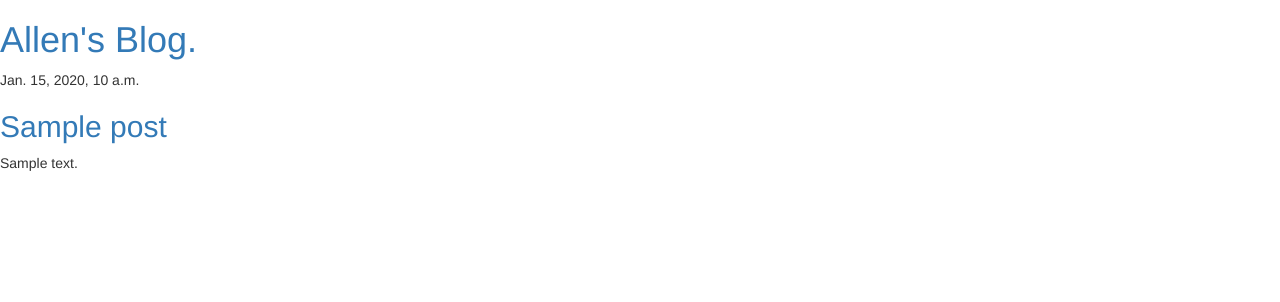
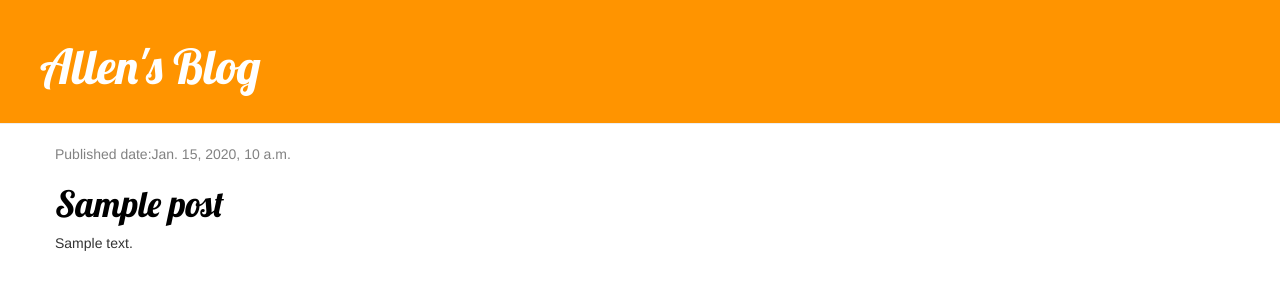
Before and after one commit to rawk-v/django-blog, a Django app: template bog/templates/bog/post_list.html in a window 1280 px wide. Shown: the top 302 px of the page. Run offline with Django 3.2, Linux system fonts and the light colour scheme; the template is opened without the code that fills it: most values are stand-ins (such as "Sample title", 1, 10 or a date in 2020); some libraries are stand-ins or nearby versions.

Commit message:
Add django templates extension specification

```diff
--- /dev/null
+++ b/bog/static/css/blog.css
@@ -0,0 +1,47 @@
+.page-header {
+    background-color: #ff9400;
+    margin-top: 0;
+    padding: 20px 20px 20px 40px;
+}
+
+.page-header h1, .page-header h1 a, .page-header h1 a:visited, .page-header h1 a:active {
+    color: #ffffff;
+    font-size: 36pt;
+    text-decoration: none;
+}
+
+.content {
+    margin-left: 40px;
+}
+
+h1, h2, h3, h4 {
+    font-family: 'Lobster', cursive;
+}
+
+.date {
+    /*float: right;*/
+    color: #828282;
+}
+
+.save {
+    float: right;
+}
+
+.post-form textarea, .post-form input {
+    width: 100%;
+}
+
+.top-menu, .top-menu:hover, .top-menu:visited {
+    color: #ffffff;
+    float: right;
+    font-size: 26pt;
+    margin-right: 20px;
+}
+
+.post {
+    margin-bottom: 50px;
+}
+
+.post h1 a, .post h1 a:visited {
+    color: #000000;
+}
--- /dev/null
+++ b/bog/templates/bog/base.html
@@ -0,0 +1,29 @@
+{% load staticfiles %}
+<!DOCTYPE html>
+<html>
+    <head>
+        <meta charset="utf-8">
+        <meta name="viewport" content="width=device-width">
+        <title>Allen'w Blog</title>
+        <link rel="stylesheet" href="//maxcdn.bootstrapcdn.com/bootstrap/3.2.0/css/bootstrap.min.css" type="text/css" media="all" />
+        <link rel="stylesheet" href="//maxcdn.bootstrapcdn.com/bootstrap/3.2.0/css/bootstrap-theme.min.css" type="text/css" media="all" />
+        <link href='//fonts.googleapis.com/css?family=Lobster&subset=latin,latin-ext' rel='stylesheet' type='text/css'>
+        <link rel="stylesheet" href="{% static "css/blog.css" %}" type="text/css" media="all" />
+    </head>
+    <body>
+        <body>
+            <div class="page-header">
+                <h1><a href="/">Allen's Blog</a></h1>
+            </div>
+
+            <div class="content container">
+                <div class="row">
+                    <div class="col-md-8">
+                        {% block content %}
+                        {% endblock %}
+                    </div>
+                </div>
+            </div>
+        </body>
+    </body>
+</html>
--- a/bog/templates/bog/post_list.html
+++ b/bog/templates/bog/post_list.html
@@ -1,22 +1,12 @@
-<!DOCTYPE html>
-<html>
-    <head>
-        <meta charset="utf-8">
-        <meta name="viewport" content="width=device-width">
-        <title>Allen's Bog</title>
-        <link rel="stylesheet" href="//maxcdn.bootstrapcdn.com/bootstrap/3.2.0/css/bootstrap.min.css" type="text/css" media="all" />
-        <link rel="stylesheet" href="//maxcdn.bootstrapcdn.com/bootstrap/3.2.0/css/bootstrap-theme.min.css" type="text/css" media="<`2:all`>" />
-    </head>
-    <body>
-        <div>
-            <h1><a href="">Allen's Blog.</a></h1>
+{% extends 'bog/base.html' %}
+{% block content %}
+    {% for post in posts %}
+    <div class="post">
+        <div class="date">
+            <p>Published date:{{ post.published_date }}</p>
         </div>
-        {% for post in posts %}
-        <div>
-            <p>{{ post.published_date }}</p>
-            <h2><a href="">{{ post.title }}</a></h2>
-            <p>{{ post.text|linebreaks }}</p>
-        </div>
-        {% endfor %}
-    </body>
-</html>
+        <h1><a href="">{{ post.title }}</a></h1>
+        <p>{{ post.text|linebreaks }}</p>
+    </div>
+    {% endfor %}
+{% endblock %}
```
